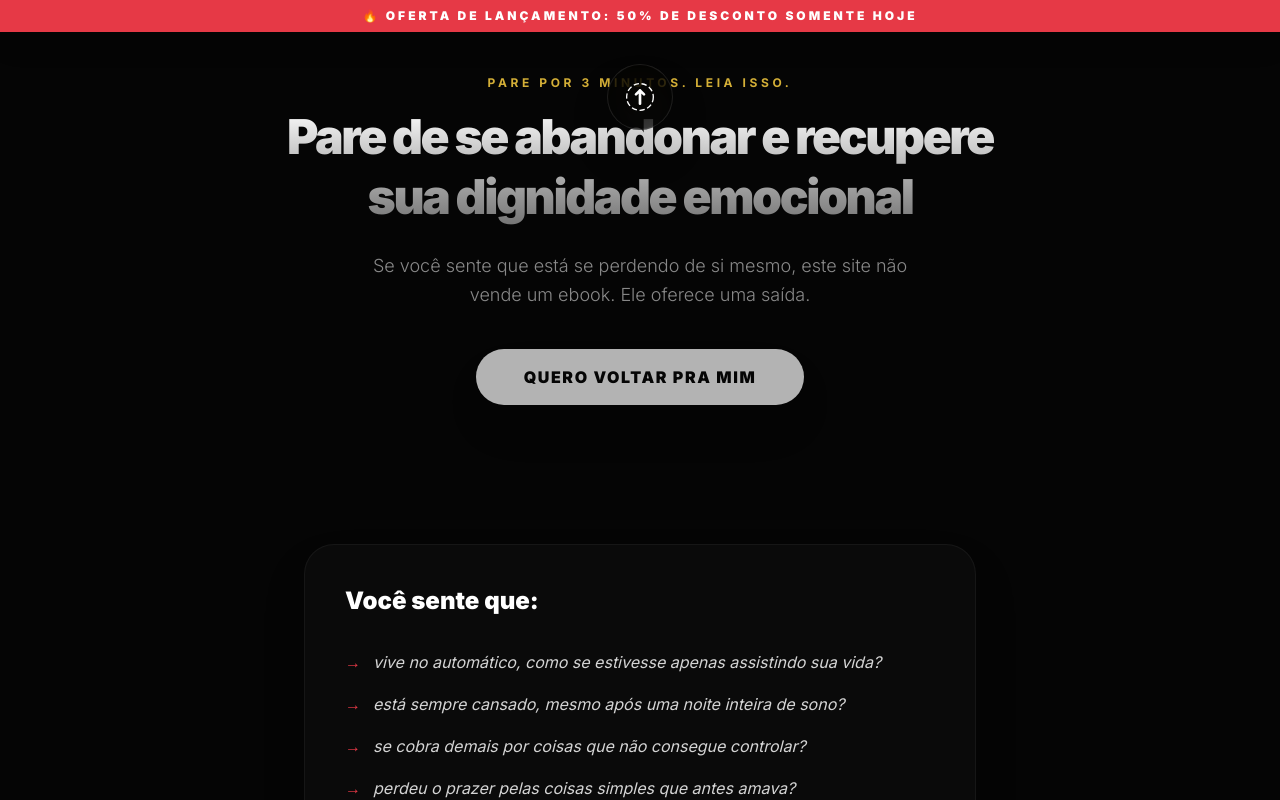
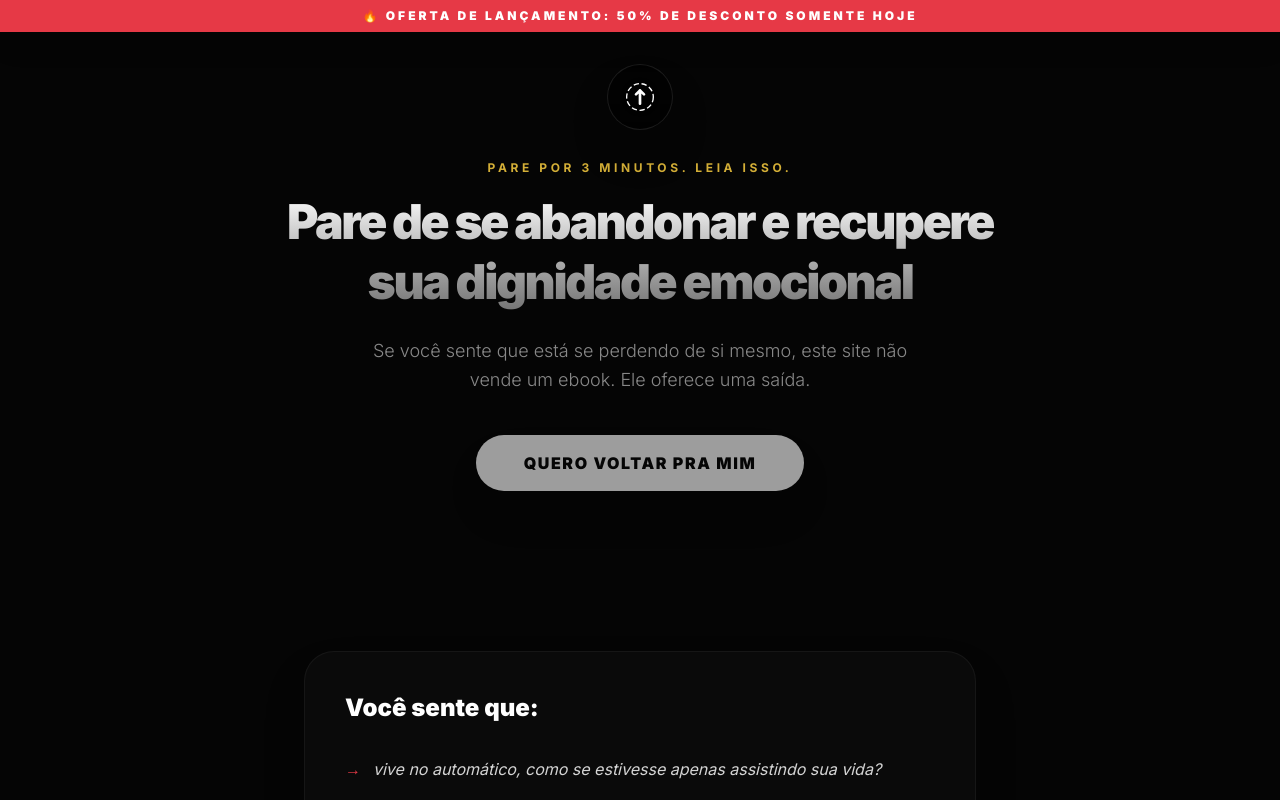
Before and after one commit to RMSuyama/advocaciasuyama, a React (Vite) app: page / in a window 1280 px wide. Shown: the top 800 px of the page. Built offline with nearby package versions, Linux system fonts and the light colour scheme.

Commit message:
style: fix header overlap by increasing hero top padding

```diff
--- a/src/components/ProductHero.jsx
+++ b/src/components/ProductHero.jsx
@@ -6,7 +6,7 @@ const ProductHero = () => {
     return (
         <div className="bg-dark text-white font-inter">
             {/* 1. Impact Section */}
-            <section className="min-h-[60vh] flex items-center py-12 md:py-16 px-4 bg-[radial-gradient(circle_at_top,_var(--tw-gradient-stops))] from-neutral-900 to-dark">
+            <section className="min-h-[60vh] flex items-center pt-32 pb-16 md:pt-40 md:pb-24 px-4 bg-[radial-gradient(circle_at_top,_var(--tw-gradient-stops))] from-neutral-900 to-dark">
                 <div className="container mx-auto max-w-3xl text-center">
                     <motion.div
                         initial={{ opacity: 0, y: 30 }}
```
